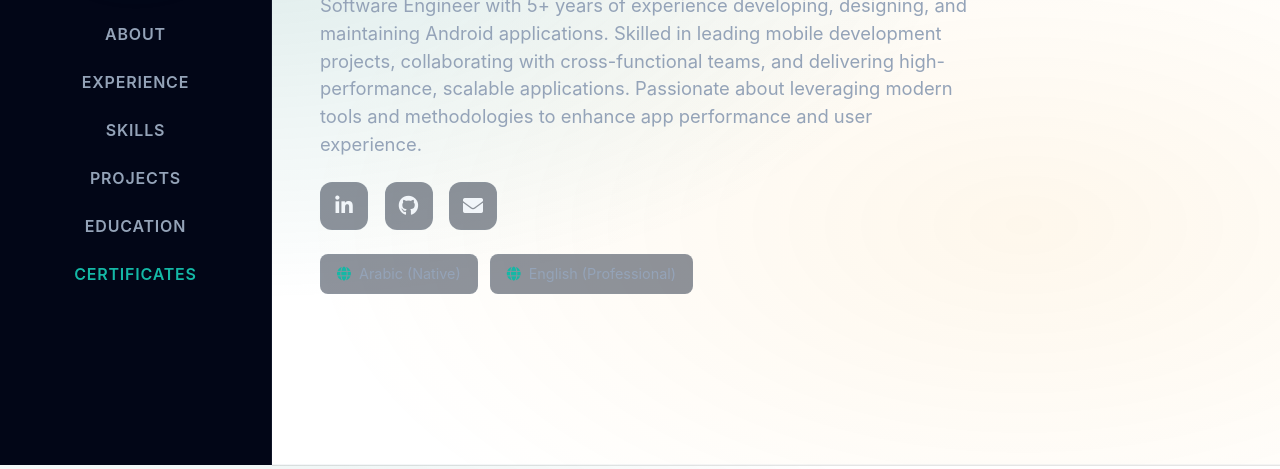
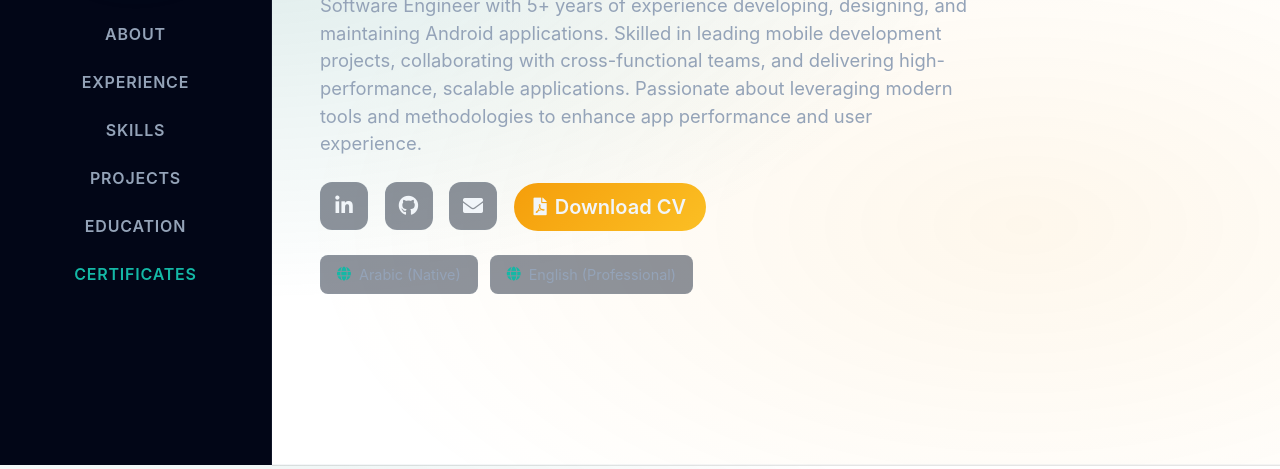
Before and after one commit to mahmoudibrahimabdulfattah/mahmoudibrahimabdulfattah.github.io, a website with bundled scripts: page index.html in a window 1280 px wide. Shown: the part 335-804 px from the top of the page. Built offline with nearby package versions, Linux system fonts and the light colour scheme.

Commit message:
✨ Add Download CV button with PDF link

```diff
--- a/css/resume.css
+++ b/css/resume.css
@@ -312,6 +312,51 @@ section.resume-section .resume-item .resume-date {
   border-color: var(--primary);
   transform: translateY(-3px);
   box-shadow: 0 10px 30px rgba(15, 118, 110, 0.3);
+}
+
+/* Download CV Button */
+.download-cv-btn {
+  display: inline-flex !important;
+  align-items: center;
+  gap: 0.5rem;
+  padding: 0 1.25rem !important;
+  height: 3rem;
+  width: auto !important;
+  background: var(--gradient-accent) !important;
+  color: var(--bg-darker) !important;
+  border-radius: 50px !important;
+  font-size: 0.9rem;
+  font-weight: 600;
+  text-decoration: none;
+  border: none !important;
+  transition: all 0.3s ease;
+}
+
+.download-cv-btn i {
+  font-size: 1.1rem;
+}
+
+.download-cv-btn span {
+  white-space: nowrap;
+}
+
+.download-cv-btn:hover {
+  background: linear-gradient(135deg, #fbbf24 0%, #f59e0b 100%) !important;
+  transform: translateY(-3px) scale(1.02);
+  box-shadow: 0 10px 30px rgba(245, 158, 11, 0.4);
+  color: var(--bg-darker) !important;
+}
+
+@media (max-width: 576px) {
+  .download-cv-btn {
+    margin-top: 1rem;
+    width: 100% !important;
+    justify-content: center;
+  }
+
+  .social-icons {
+    flex-wrap: wrap;
+  }
 }
 
 /* Languages Badges */
--- a/index.html
+++ b/index.html
@@ -100,6 +100,10 @@
           </a>
           <a href="mailto:mahmoudibrahimabdulfattah@gmail.com" title="Email">
             <i class="fas fa-envelope"></i>
+          </a>
+          <a href="https://drive.google.com/file/d/1qlRTE12PcZHDtj7c5adfa7qoq_7tf-hg/view?usp=drive_link" target="_blank" class="download-cv-btn" title="Download CV">
+            <i class="fas fa-file-pdf"></i>
+            <span>Download CV</span>
           </a>
         </div>
 
```
Also changed, not shown: css/resume.min.css.
